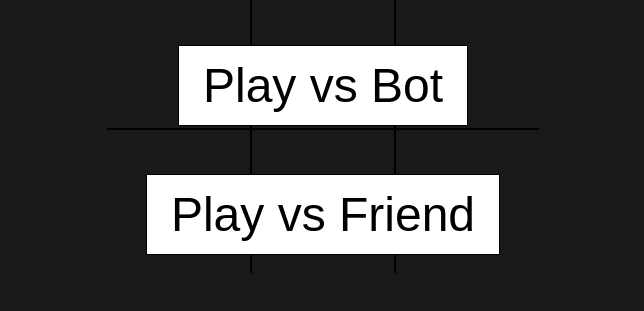
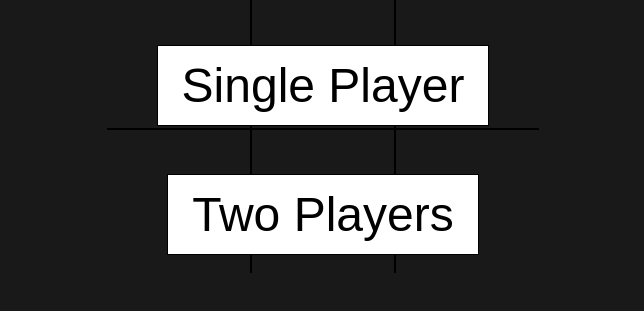
Before and after one commit to DULATTTo/tic-tac-toe-game, a plain HTML site: page index.html in a window 1280 px wide. Shown: the part 343-654 px from the top of the page, without its empty margins (317-961 px from the left). Drawn offline with Linux system fonts and the light colour scheme.

Commit message:
Changed text content of two buttons

```diff
--- a/index.html
+++ b/index.html
@@ -12,8 +12,8 @@
 
     <div class="menu" id="menu">
       <h2 class="menu-title">Tic Tac Toe</h2>
-      <button id="playBotButton">Play vs Bot</button>
-      <button id="playFriendButton">Play vs Friend</button>
+      <button id="playBotButton">Single Player</button>
+      <button id="playFriendButton">Two Players</button>
     </div>
 
     <div class="winning-message" id="winningMessage">
```
